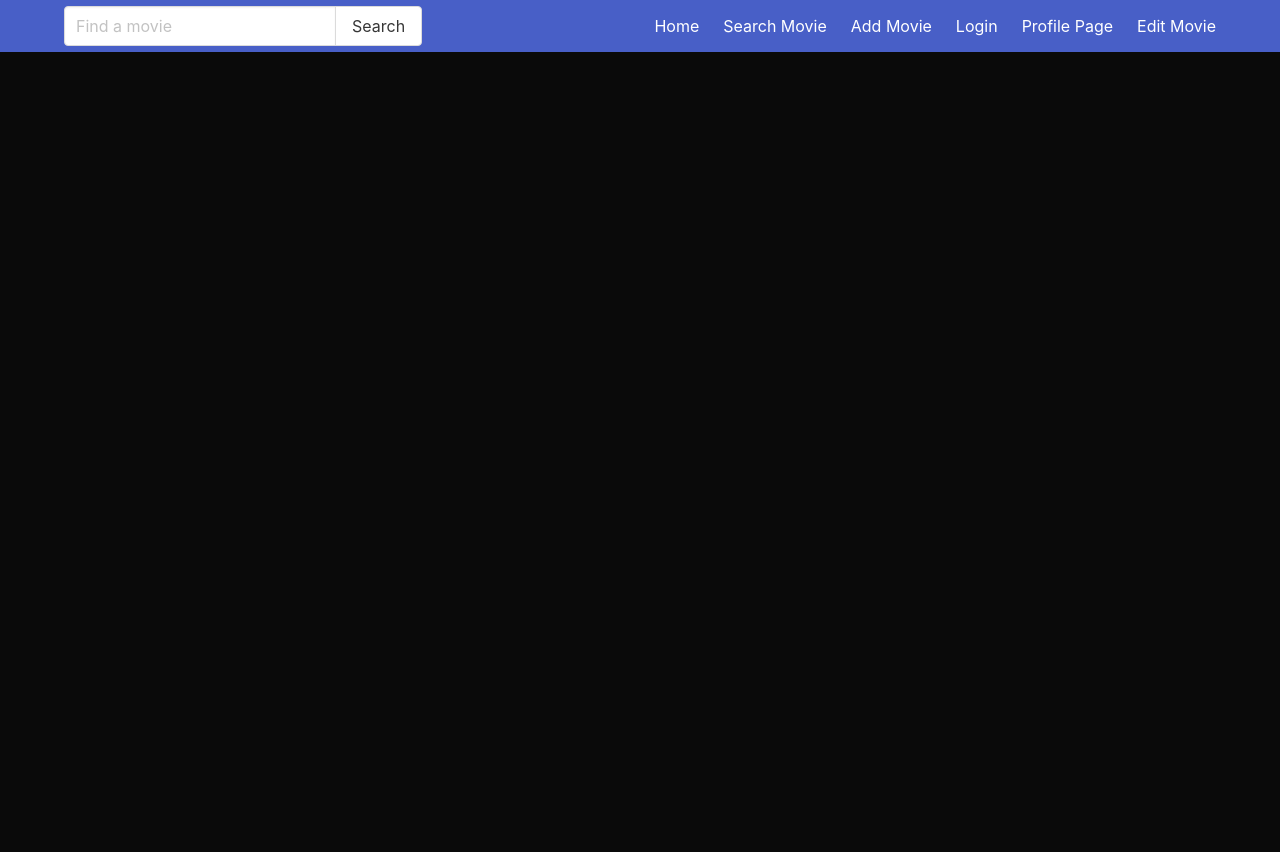
After one commit to AdamNolle/SAP-Media, a Flask app: template templates/search.html in a window 1280 px wide. The commit adds this page. Run offline with Flask 2, Linux system fonts and the light colour scheme; the template is opened without the code that fills it, so the values that code supplies are empty; some libraries are stand-ins or nearby versions.

Commit message:
Added search page

```diff
--- a/templates/profile.html
+++ b/templates/profile.html
@@ -24,6 +24,7 @@
         <div id="navMenu" class="navbar-menu">
           <div class="navbar-end">
             <a href="home.html" class="navbar-item">Home</a>
+            <a href="{{ url_for('searchmovie')}}" class="navbar-item">Search Movie</a>
             <a href="{{ url_for('addmovie')}}"  class="navbar-item">Add Movie</a>
             <a href="login.html" class="navbar-item">Login</a>
             <a href="{{ url_for('profile')}}"  class="navbar-item">Profile Page</a>
--- /dev/null
+++ b/templates/search.html
@@ -0,0 +1,60 @@
+<html lang="en">
+  <head>
+    <meta charset="utf-8" />
+    <meta name="viewport" content="width=device-width, initial-scale=1.0" />
+    <script
+      defer
+      src="https://use.fontawesome.com/releases/v6.1.1/js/all.js"
+    ></script>
+    <!--Needed for font awesome-->
+    <link
+      rel="stylesheet"
+      href="https://cdn.jsdelivr.net/npm/bulma@0.9.4/css/bulma.min.css"
+    />
+    <title>SAP Media</title>
+  </head>
+  <body>
+    <nav class="navbar is-link">
+      <!--Navbar-->
+      <div class="container">
+        <!-- <div class="navbar-brand">
+          <h1 class="title has-text-white">Home</h1>
+        </div> -->
+        <!--MOVIE SEARCH-->
+        <div class="level-item">
+          <div class="field has-addons">
+            <p class="control">
+              <input class="input" type="text" placeholder="Find a movie" />
+            </p>
+            <p class="control">
+              <button class="button">Search</button>
+            </p>
+          </div>
+        </div>
+        <!--END OF MOVIE SEARCH-->
+        <div id="navMenu" class="navbar-menu">
+          <div class="navbar-end">
+            <a href="home.html" class="navbar-item">Home</a>
+            <a href="{{ url_for('searchmovie')}}" class="navbar-item"
+              >Search Movie</a
+            >
+            <a href="{{ url_for('addmovie')}}" class="navbar-item">Add Movie</a>
+            <a href="login.html" class="navbar-item">Login</a>
+            <a href="{{ url_for('profile')}}" class="navbar-item"
+              >Profile Page</a
+            >
+            <a href="editmovie.html" class="navbar-item">Edit Movie</a>
+          </div>
+        </div>
+      </div>
+    </nav>
+    <div class="hero is-primary is-fullheight has-background-black">
+      <!--Background color-->
+      <div class="hero-body">
+        <div class="container is-fluid">
+          <div class="columns is-centered"></div>
+        </div>
+      </div>
+    </div>
+  </body>
+</html>
```
Also changed, not shown: templates/editmovie.html (+7 -2 lines), templates/home.html (+4 -13 lines).
